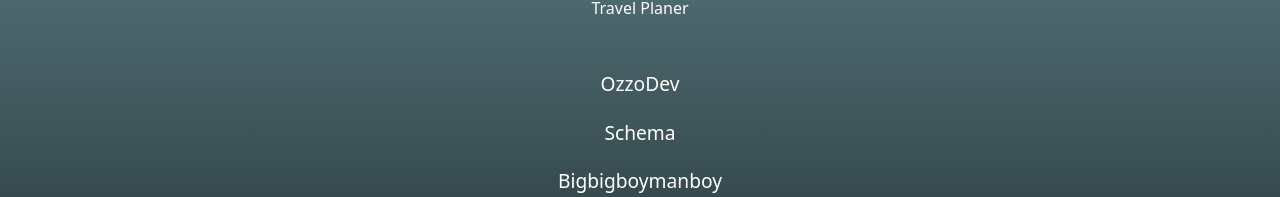
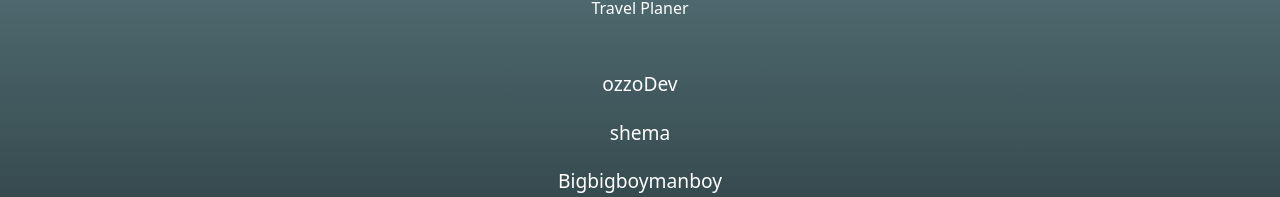
Before and after one commit to Team-Umea/TravelPlanner, a React (Vite) app: page / in a window 1280 px wide. Shown: the part 206-403 px from the top of the page. Built offline with nearby package versions, Linux system fonts and the light colour scheme.

Commit message:
Important name changes!

```diff
--- a/src/pages/HomePage.jsx
+++ b/src/pages/HomePage.jsx
@@ -11,8 +11,8 @@ export default function HomePage() {
     <div className="home-page">
       <h1 className="home-page-header">Travel Planer</h1>
       <ul className="home-page-contributor-list">
-        <li>OzzoDev</li>
-        <li>Schema</li>
+        <li>ozzoDev</li>
+        <li>shema</li>
         <li>Bigbigboymanboy</li>
       </ul>
       <div className="space-y-2 p-6">
```
